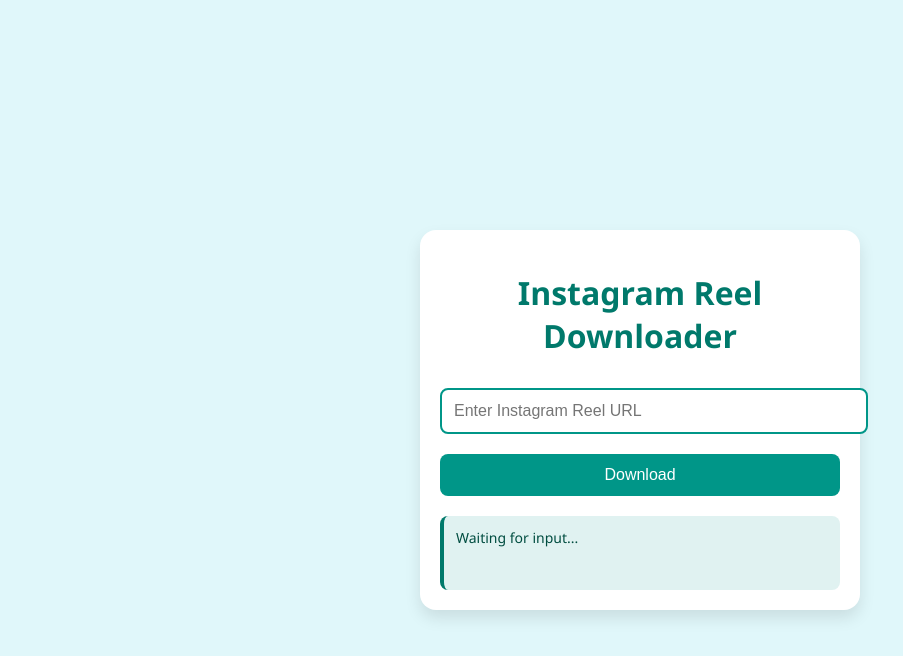
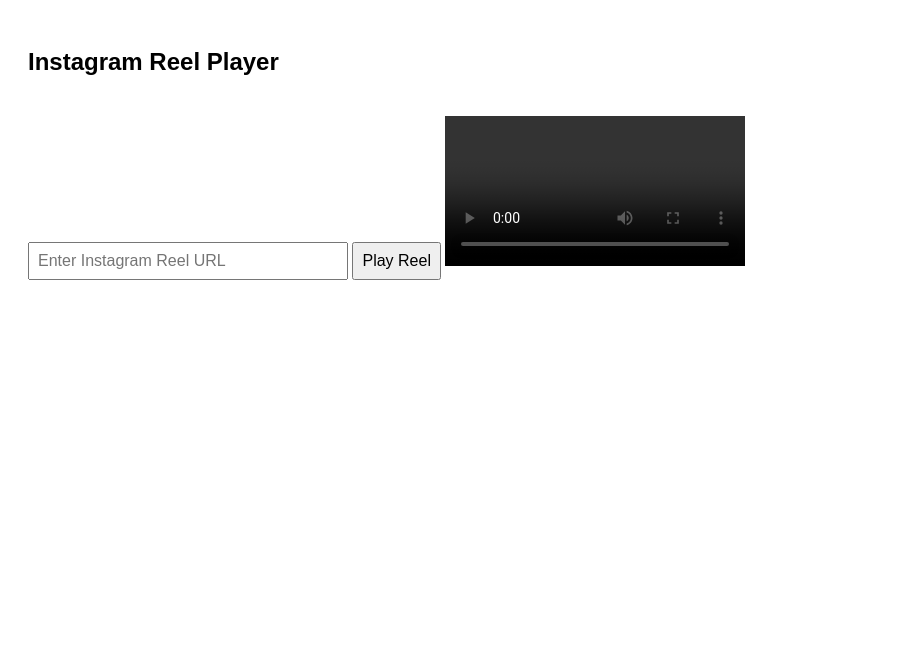
Before and after one commit to araafroyall/Web-Apps, a plain HTML site: page web/insta.html in a window 1280 px wide. Shown: the whole page, without its empty margins (0-903 px from the left). Drawn offline with Linux system fonts and the light colour scheme.

Commit message:
Update insta.html

```diff
--- a/web/insta.html
+++ b/web/insta.html
@@ -2,112 +2,55 @@
 <html lang="en">
 <head>
   <meta charset="UTF-8" />
-  <meta name="viewport" content="width=device-width, initial-scale=1" />
-  <title>Instagram Reel Downloader</title>
+  <title>Instagram Reel Player</title>
   <style>
-    body {
-      margin: 0;
-      font-family: 'Segoe UI', sans-serif;
-      background: #e0f7fa;
-      color: #004d40;
-      display: flex;
-      flex-direction: column;
-      align-items: center;
-      justify-content: center;
-      min-height: 100vh;
-      padding: 20px;
-    }
-    .container {
-      background: white;
-      border-radius: 16px;
-      padding: 20px;
-      box-shadow: 0 8px 16px rgba(0,0,0,0.1);
-      width: 100%;
-      max-width: 400px;
-    }
-    h1 {
-      color: #00796b;
-      text-align: center;
-    }
-    input[type="text"] {
-      width: 100%;
-      padding: 12px;
-      margin-top: 10px;
-      margin-bottom: 20px;
-      border: 2px solid #009688;
-      border-radius: 8px;
-      font-size: 16px;
-    }
-    button {
-      background-color: #009688;
-      color: white;
-      padding: 12px;
-      width: 100%;
-      border: none;
-      border-radius: 8px;
-      font-size: 16px;
-      cursor: pointer;
-      transition: background-color 0.3s;
-    }
-    button:hover {
-      background-color: #00796b;
-    }
-    #output {
-      margin-top: 20px;
-      padding: 12px;
-      background-color: #e0f2f1;
-      border-left: 4px solid #00796b;
-      border-radius: 8px;
-      font-size: 14px;
-      min-height: 50px;
-      white-space: pre-wrap;
-      word-break: break-word;
-    }
+    body { font-family: Arial; padding: 20px; }
+    input, button { padding: 8px; font-size: 1rem; }
+    video { max-width: 100%; margin-top: 20px; }
   </style>
 </head>
 <body>
-  <div class="container">
-    <h1>Instagram Reel Downloader</h1>
-    <input type="text" id="reelUrl" placeholder="Enter Instagram Reel URL" />
-    <button onclick="startDownload()">Download</button>
-    <div id="output">Waiting for input...</div>
-  </div>
+  <h2>Instagram Reel Player</h2>
+  <input id="urlInput" type="text" placeholder="Enter Instagram Reel URL" style="width: 300px;" />
+  <button onclick="loadReel()">Play Reel</button>
+  <video id="videoPlayer" controls></video>
 
   <script>
-    function startDownload() {
-      const url = document.getElementById("reelUrl").value.trim();
-      const output = document.getElementById("output");
-
-      if (
-        !url ||
-        !(
-          url.includes("instagram.com/reel/") ||
-          url.includes("instagram.com/share/reel/")
-        )
-      ) {
-        output.textContent = "Please enter a valid Instagram Reel URL.";
+    async function loadReel() {
+      const url = document.getElementById('urlInput').value.trim();
+      if (!url) {
+        alert('Enter a valid Instagram reel URL.');
         return;
       }
 
-      output.textContent = "Parsing video URL...";
+      const proxy = 'https://api.allorigins.win/get?url='; // free public CORS proxy
+      const targetUrl = encodeURIComponent(url);
 
-      fetch(`https://www.save-insta.com/api?url=${encodeURIComponent(url)}`)
-        .then(res => res.text())
-        .then(text => {
-          try {
-            const data = JSON.parse(text);
-            if (data.success && data.video_url) {
-              output.innerHTML = `Video ready: <a href="${data.video_url}" target="_blank" rel="noopener noreferrer">Download Now</a>`;
-            } else {
-              output.textContent = "API responded but no video URL found:\n" + text;
-            }
-          } catch (e) {
-            output.textContent = "Failed to parse response:\n" + e + "\nRaw response:\n" + text;
-          }
-        })
-        .catch(err => {
-          output.textContent = "Network or fetch error:\n" + err;
-        });
+      try {
+        const response = await fetch(proxy + targetUrl);
+        const data = await response.json();
+        const html = data.contents;
+
+        // Extract JSON data with video info
+        const jsonString = html.match(/<script type="application\/ld\+json">([^<]+)<\/script>/);
+        if (!jsonString) {
+          alert('Could not extract video URL.');
+          return;
+        }
+        const jsonData = JSON.parse(jsonString[1]);
+        const videoUrl = jsonData.contentUrl;
+
+        if (!videoUrl) {
+          alert('Video URL not found.');
+          return;
+        }
+
+        const videoPlayer = document.getElementById('videoPlayer');
+        videoPlayer.src = videoUrl;
+        videoPlayer.play();
+      } catch (e) {
+        alert('Failed to load reel video. ' + e.message);
+      }
     }
   </script>
 </body>
```
